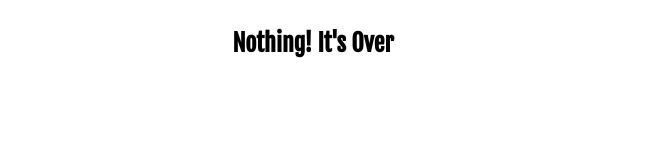
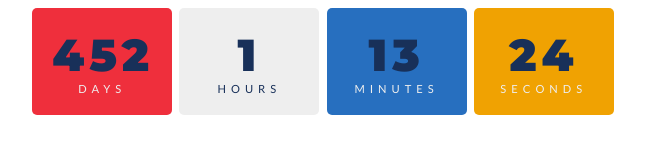
Before and after one commit to BoDA7Mz/Notion, a plain HTML site: page index.html in a window 1280 px wide. Shown: the whole page, without its empty margins (317-962 px from the left). Drawn offline with Linux system fonts and the light colour scheme.

Commit message:
Update index.html

```diff
--- a/index.html
+++ b/index.html
@@ -3,93 +3,132 @@
 <head>
     <meta charset="UTF-8">
     <meta name="viewport" content="width=device-width, initial-scale=1.0">
-    <link href="https://fonts.googleapis.com/css2?family=Fjalla+One&display=swap" rel="stylesheet">
-
-    <title>Time Left in 2023</title>
+    <link rel="stylesheet" href="https://fonts.googleapis.com/css?family=Lato:400,700|Montserrat:900">
+    <title>Document</title>
     <style>
 
 body{
+    background-color: white;
+}
+
+#timer {
+  color: #eeeeee;
   text-align: center;
-            font-family: 'Fjalla One', sans-serif;
-            background-color: #fff;
+  text-transform: uppercase;
+  font-family: 'Lato', sans-serif;
+  font-size: .7em;
+  letter-spacing: 5px;
 }
-        .box{
+
+.days, .hours, .minutes, .seconds {
   display: inline-block;
-            display: inline-block;
-            color: #fff;
-            padding: 10px;
+  padding: 20px;
+  width: 100px;
   border-radius: 5px;
 }
-        #days{
-            background-color:#0f4d4f;
+
+.days {
+  background: #EF2F3C;
 }
-        #hours{
-            background-color:#4CAF50;
+
+.hours {
+  background: #eeeeee;
+  color: #183059;
 }
-        #minutes{
-            background-color:#76250b;
+
+.minutes {
+  background: #276FBF;
 }
-        h2{
-            display: inline-block;
-            margin-right: 10px;
+
+.seconds {
+  background: #F0A202;
+}
+
+.numbers {
+  font-family: 'Montserrat', sans-serif;
+  color:  #183059;
+  font-size: 4em;
+  text-align: center;
+}
+
+.white {
+  position: absolute;
+  background:  #eeeeee;
+  height: 85px;
+  width: 75px;
+  left: 30%;
+  top: 2%;
+}
+
+.red {
+  position: absolute;
+  background:  #EF2F3C;
+  left: 18%;
+  top: 9%;
+  height: 65px;
+  width: 70px;
+
+}
+
+.blue {
+  position: absolute;
+  background:  #276FBF;
+  height: 80px;
+  width: 80px;
+  left: 60%;
+  top: 5%;
+
+
 }
 
 
     </style>
 </head>
 <body>
-    <div id="counter">
-        <h2>
-            Time left in 2023
-        </h2>
 
-            <h2 class="box" id="days"></h2>
-            <h2 class="box" id="hours"></h2>
-            <h2 class="box" id="minutes"></h2>
+<div id="timer">
+
+    <div class="days">
+        <div id="days" class="numbers "> </div>days</div>
+      <div class="hours">
+        <div  id="hours" class="numbers"> </div>hours</div>
+      <div class="minutes">
+        <div  id="minutes" class="numbers"> </div>minutes</div>
+      <div   class="seconds">
+        <div id="seconds" class="numbers"> </div>seconds</div>
+      </div>
 
 </div>
 
+</body>
+<script>
+    const year = new Date().getFullYear();
+const myDate = new Date('Oct 15, 2024 00:00:00');
+console.log(myDate);
+
+// countdown
+let timer = setInterval(function() {
+
+  // get today's date
+  const today = new Date().getTime();
+
+  // get the difference
+  const diff = myDate - today;
+
+  // math
+  let days = Math.floor(diff / (1000 * 60 * 60 * 24));
+  let hours = Math.floor((diff % (1000 * 60 * 60 * 24)) / (1000 * 60 * 60));
+  let minutes = Math.floor((diff % (1000 * 60 * 60)) / (1000 * 60));
+  let seconds = Math.floor((diff % (1000 * 60)) / 1000);
+
+  // display
+  document.getElementById("days").innerHTML=days
+  document.getElementById("hours").innerHTML=hours
+  document.getElementById("minutes").innerHTML=minutes
+  document.getElementById("seconds").innerHTML=seconds
 
 
 
-
-<script>
-    function CountDownTimer  (date) {
-    left_days = document.getElementById("days");
-    left_hours = document.getElementById("hours");
-    left_minutes = document.getElementById("minutes");
-
-    end = new Date(date);
-    _second = 1000;
-    _minute = _second * 60;
-    _hour = _minute * 60;
-    _day = _hour * 24;
-    }
-    function showRemaining (){
-    now = new Date();
-    distance = end - now;
-    distance2 = new Date("01/01/2021 00:00 AM") - now
-    if (distance <= 0 ){
-      clearInterval (timer)
-      document.getElementById("counter").innerHTML = "<h2>Nothing! It's Over<h2>";
-      return
-    }
-    else if (distance2 > 0  ){
-      clearInterval (timer)
-      document.getElementById("counter").innerHTML =  "<h2>2021 Didn't Start yet!</h2>";
-      return
-    }
-    days = Math.floor(distance / _day)
-    hours = Math.floor((distance % _day) / _hour)
-    minutes = Math.floor((distance % _hour) / _minute)
-    left_days.innerHTML = days + " days "
-    left_hours.innerHTML = hours + " hours "
-    left_minutes.innerHTML = minutes + " mins "
-    }
-
-
-timer = setInterval (showRemaining, 1)
-CountDownTimer( "01/01/2023 00:00 AM")
+}, 1);
 </script>
-</body>
 </html>
```
Lines whose indentation alone changed are shown as unchanged.
